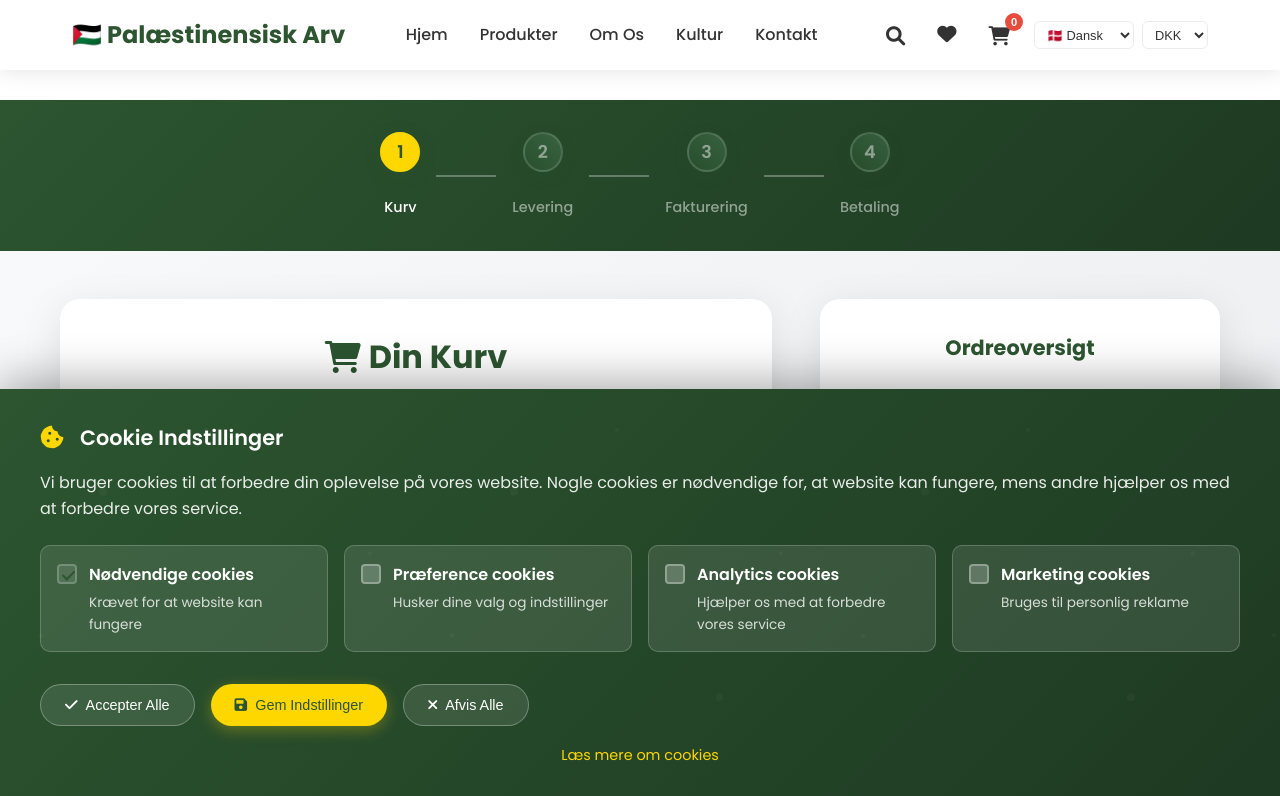
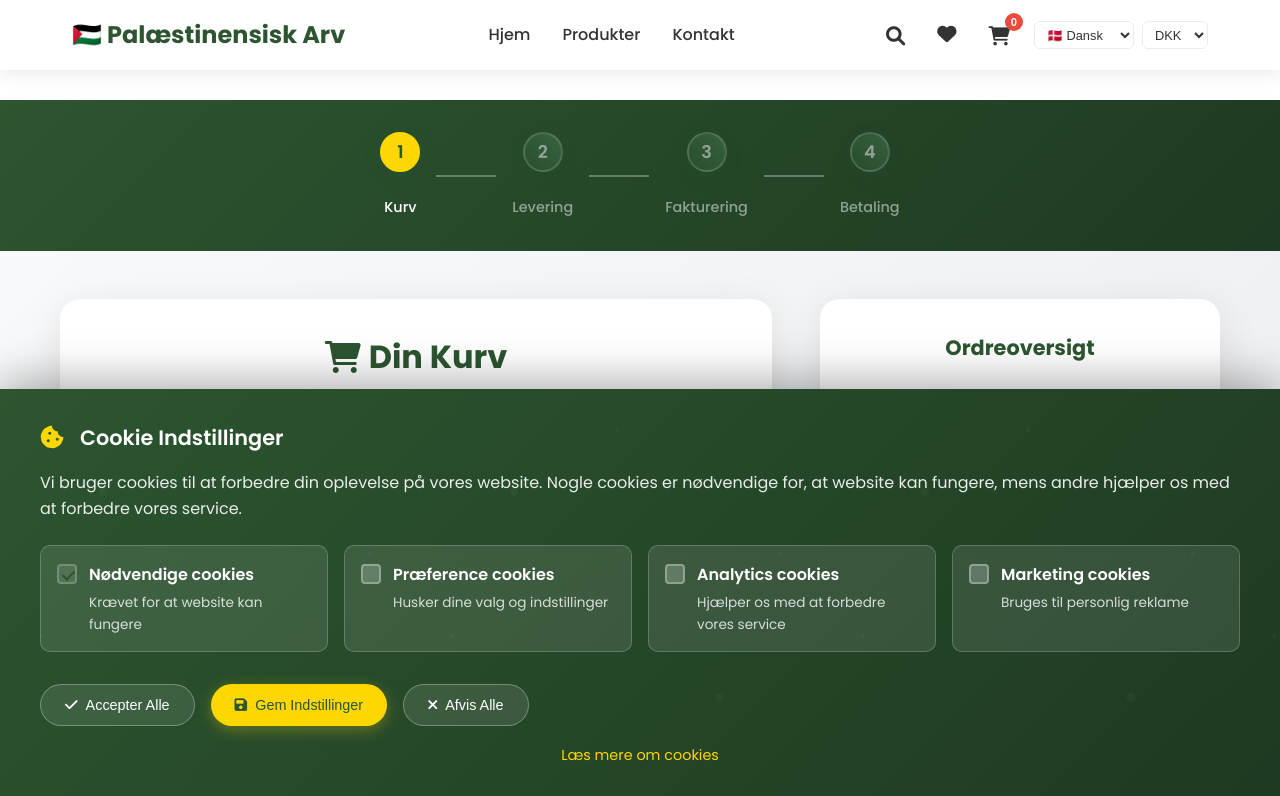
Before and after one commit to ozanuret/palestinian-store, a plain HTML site: page checkout.html in a window 1280 px wide. Shown: the top 796 px of the page. Drawn offline with Linux system fonts and the light colour scheme; grey boxes are pictures that could not be loaded.

Commit message:
Hide Om Os and Kultur pages from navigation while keeping files intact

```diff
--- a/checkout.html
+++ b/checkout.html
@@ -26,8 +26,6 @@
             <div class="nav-menu">
                 <a href="index.html" class="nav-link">Hjem</a>
                 <a href="produkter.html" class="nav-link">Produkter</a>
-                <a href="om-os.html" class="nav-link">Om Os</a>
-                <a href="kultur.html" class="nav-link">Kultur</a>
                 <a href="kontakt.html" class="nav-link">Kontakt</a>
             </div>
             <div class="nav-actions">
@@ -73,8 +71,6 @@
         <div class="mobile-menu" id="mobileMenu">
             <a href="index.html" class="mobile-link">Hjem</a>
             <a href="produkter.html" class="mobile-link">Produkter</a>
-            <a href="om-os.html" class="mobile-link">Om Os</a>
-            <a href="kultur.html" class="mobile-link">Kultur</a>
             <a href="kontakt.html" class="mobile-link">Kontakt</a>
         </div>
     </header>
```
Also changed, not shown: faq.html (+0 -4 lines), index.html (+0 -4 lines), kontakt.html (+0 -4 lines), levering-returnering.html (+0 -4 lines), order-confirmation.html (+0 -4 lines), privatlivspolitik.html (+0 -4 lines), produkter.html (+0 -4 lines).
